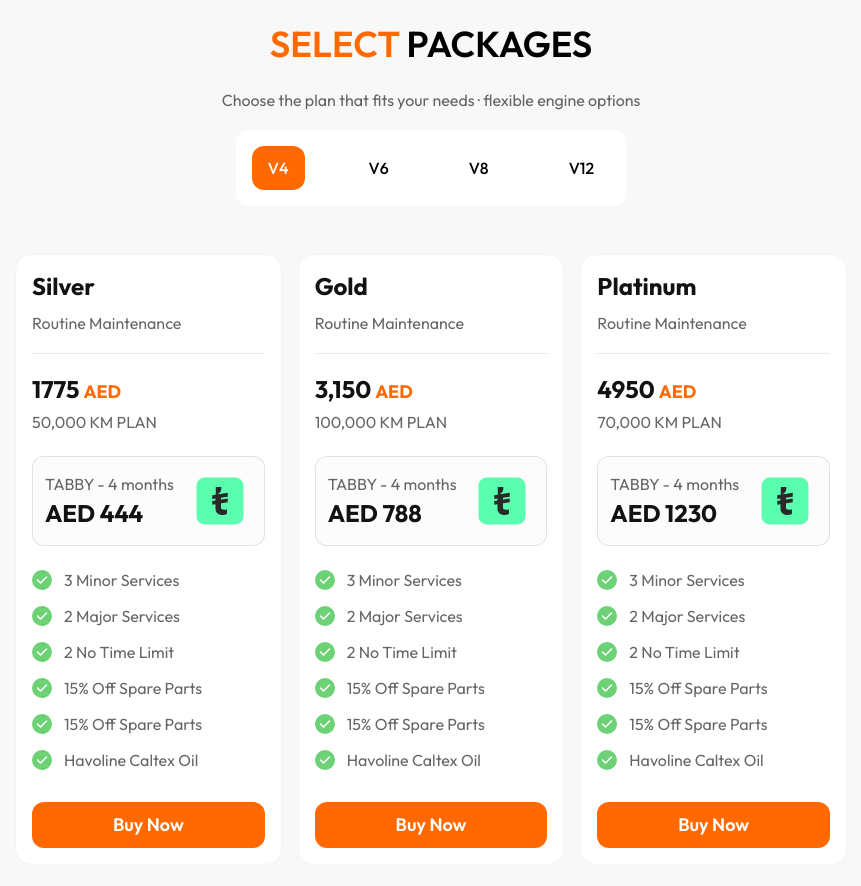
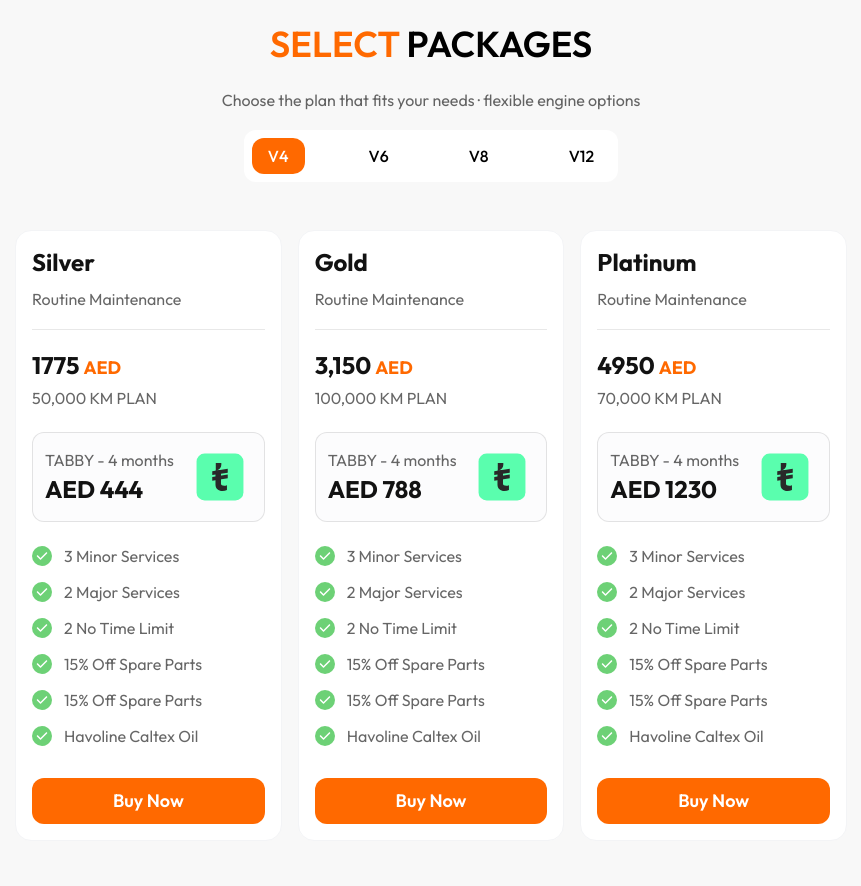
Before and after one commit to shahabhusain/800-motors-Service-website, a Next.js app: page /en in a window 1280 px wide. Shown: the part 2320-3206 px from the top of the page, without its empty margins (209-1070 px from the left). Built offline with nearby package versions, Linux system fonts and the light colour scheme; a web font is replaced by a local one.

Commit message:
chnages done

```diff
--- a/app/components/homePage/ServicePackage.jsx
+++ b/app/components/homePage/ServicePackage.jsx
@@ -207,11 +207,11 @@ const ServicePackage = () => {
     <div className='p flex flex-col items-center justify-center leading-[2rem] text-center md:text-left leading-tight bg-[#F8F8F8] dark:bg-black py-12'>
     <h1 className='md:text-[36px] text-[26px] uppercase font-semibold mb-6'><span className=' text-orange-500'>Select</span> Packages</h1>
     <p className=' text-[#00000099] dark:text-gray-300 md:text-[16px] text-[14px] font-normal'>Choose the plan that fits your needs · flexible engine options</p>
-      <div className=' flex items-center gap-x-12 bg-white dark:bg-gray-900 md:p-4 p-2  rounded-xl mt-5'>
-        <button onClick={()=>setSelectService("v4")} className={ ` font-medium${selectService === "v4" ? " bg-orange-500 text-white" : ""}  md:py-3 py-1  md:px-4 px-2 md:text-[16px] text-[10px] md:rounded-xl rounded-sm`}>V4</button>
-        <button onClick={()=>setSelectService("v6")} className={ ` font-medium${selectService === "v6" ? " bg-orange-500 text-white" : ""}  md:py-3 py-1  md:px-4 px-2 md:text-[16px] text-[10px] md:rounded-xl rounded-sm`}>V6</button>
-        <button onClick={()=>setSelectService("v8")} className={ ` font-medium${selectService === "v8" ? " bg-orange-500 text-white" : ""}  md:py-3 py-1  md:px-4 px-2 md:text-[16px] text-[10px] md:rounded-xl rounded-sm`}>V8</button>
-        <button onClick={()=>setSelectService("v12")} className={`font-medium ${selectService === "v12" ? " bg-orange-500 text-white" : ""} md:py-3 py-1 md:px-4 px-2 md:text-[16px] text-[10px] md:rounded-xl rounded-sm`}>V12</button>
+      <div className=' flex items-center gap-x-12 bg-white dark:bg-gray-900  p-2  rounded-xl mt-5'>
+        <button onClick={()=>setSelectService("v4")} className={ ` font-medium${selectService === "v4" ? " bg-orange-500 text-white" : ""}  md:py-2 py-1  md:px-4 px-2 md:text-[16px] text-[10px] md:rounded-xl rounded-sm`}>V4</button>
+        <button onClick={()=>setSelectService("v6")} className={ ` font-medium${selectService === "v6" ? " bg-orange-500 text-white" : ""}  md:py-2 py-1  md:px-4 px-2 md:text-[16px] text-[10px] md:rounded-xl rounded-sm`}>V6</button>
+        <button onClick={()=>setSelectService("v8")} className={ ` font-medium${selectService === "v8" ? " bg-orange-500 text-white" : ""}  md:py-2 py-1  md:px-4 px-2 md:text-[16px] text-[10px] md:rounded-xl rounded-sm`}>V8</button>
+        <button onClick={()=>setSelectService("v12")} className={`font-medium ${selectService === "v12" ? " bg-orange-500 text-white" : ""} md:py-2 py-1 md:px-4 px-2 md:text-[16px] text-[10px] md:rounded-xl rounded-sm`}>V12</button>
       </div>
       <div className=' my-12 md:w-[65%] w-[95%] mx-auto '>
          {selectService === "v4" ? <PakageV4 data={v4Packages} /> : selectService === "v6" ? <PackageV6 data={v6Packages} /> : selectService === "v8" ? <PackageV8 data={v8Packages} /> : selectService === "v12" ? <PackageV12 data={v12Packages} /> : null}
```
